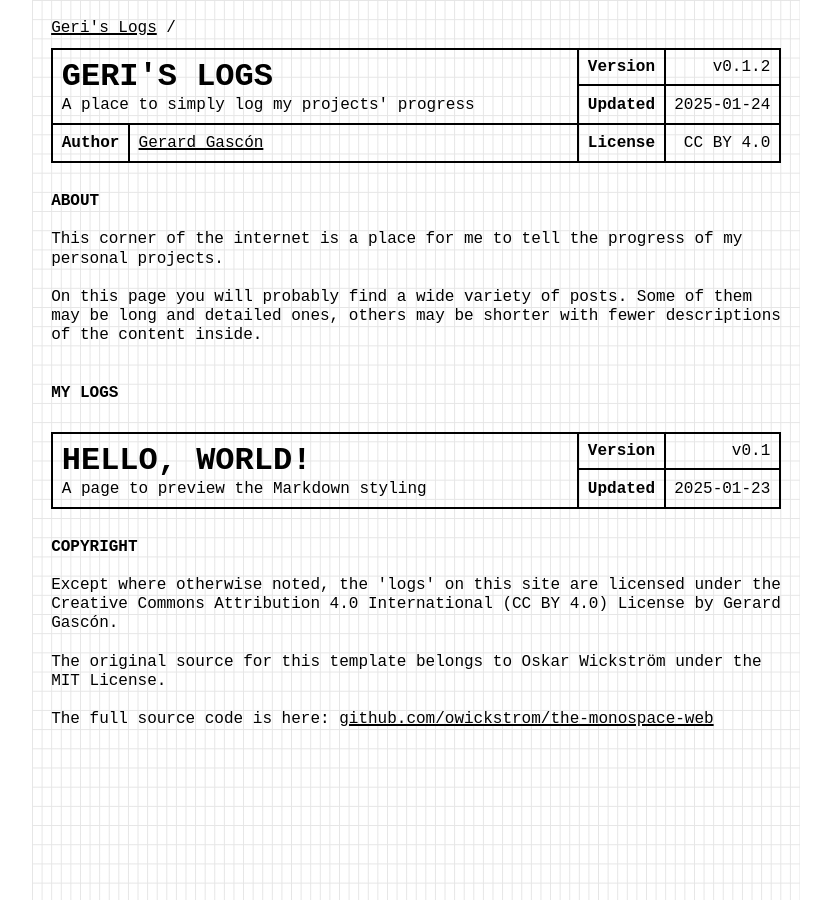
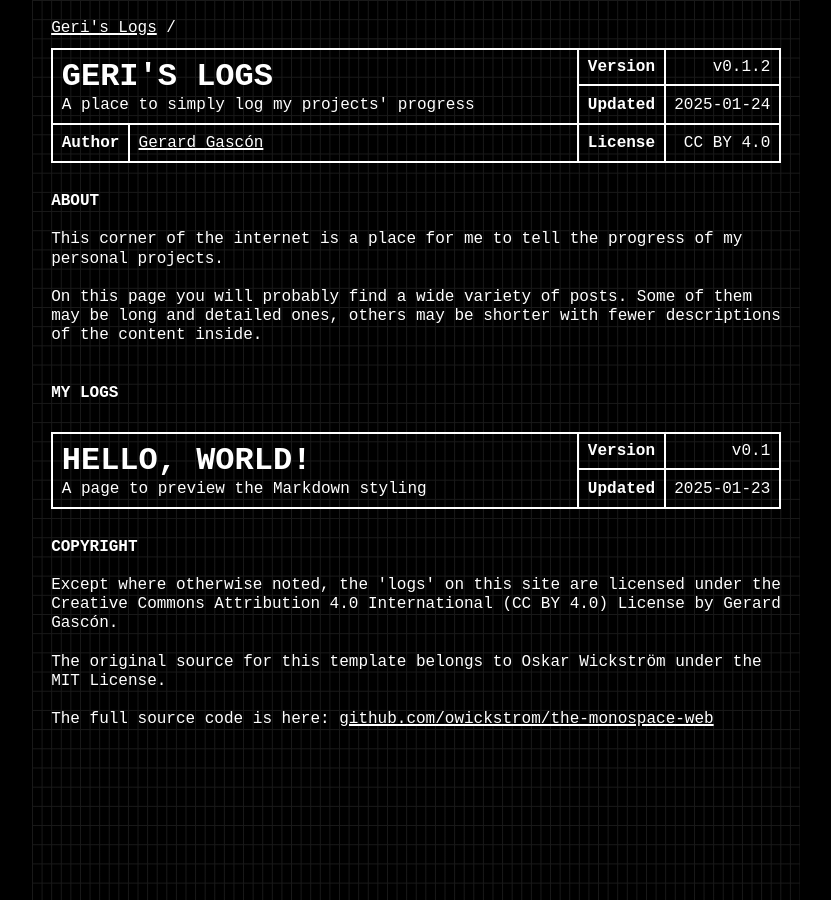
Before and after one commit to GerardGascon/logs, a Jekyll site: the page built from index.html, in a window 1280 px wide. Shown: the whole page, without its empty margins (224-1055 px from the left). Built offline with Jekyll 4.4.1, drawn with Linux system fonts in a browser that asks for light colours; some web fonts are replaced.

Commit message:
chore: remove light mode

```diff
--- a/assets/css/index.css
+++ b/assets/css/index.css
@@ -4,10 +4,10 @@
     --font-family: "JetBrains Mono", monospace;
     --line-height: 1.20rem;
     --border-thickness: 2px;
-    --text-color: #000;
-    --text-color-alt: #666;
-    --background-color: #fff;
-    --background-color-alt: #eee;
+    --text-color: #fff;
+    --text-color-alt: #aaa;
+    --background-color: #000;
+    --background-color-alt: #111;
 
     --font-weight-normal: 500;
     --font-weight-medium: 600;
@@ -21,15 +21,6 @@
     font-size: 16px;
 
     color-scheme: dark;
-}
-
-@media (prefers-color-scheme: dark) {
-    :root {
-        --text-color: #fff;
-        --text-color-alt: #aaa;
-        --background-color: #000;
-        --background-color-alt: #111;
-    }
 }
 
 * {
```
